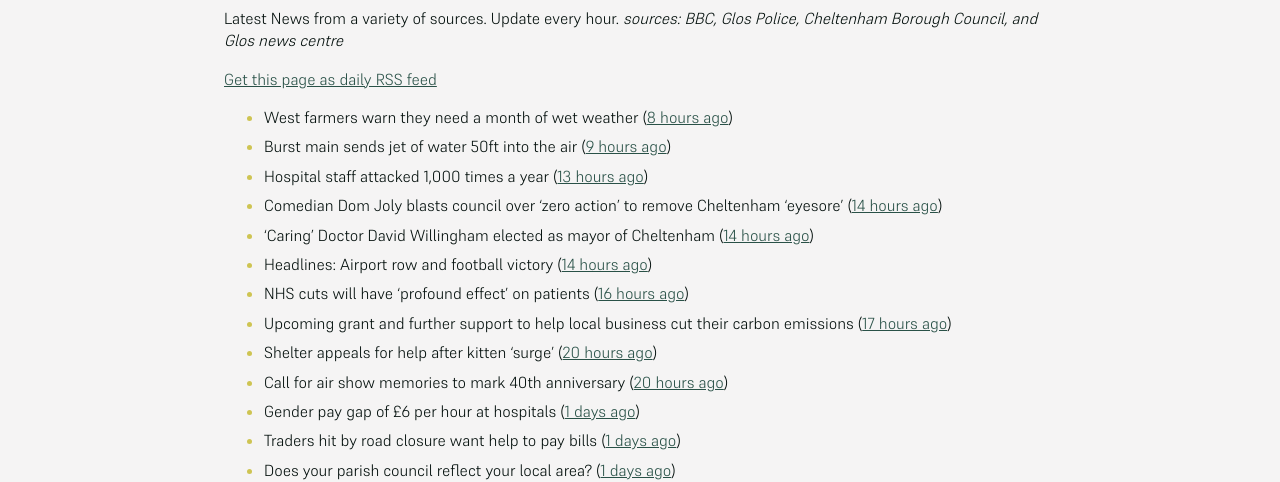
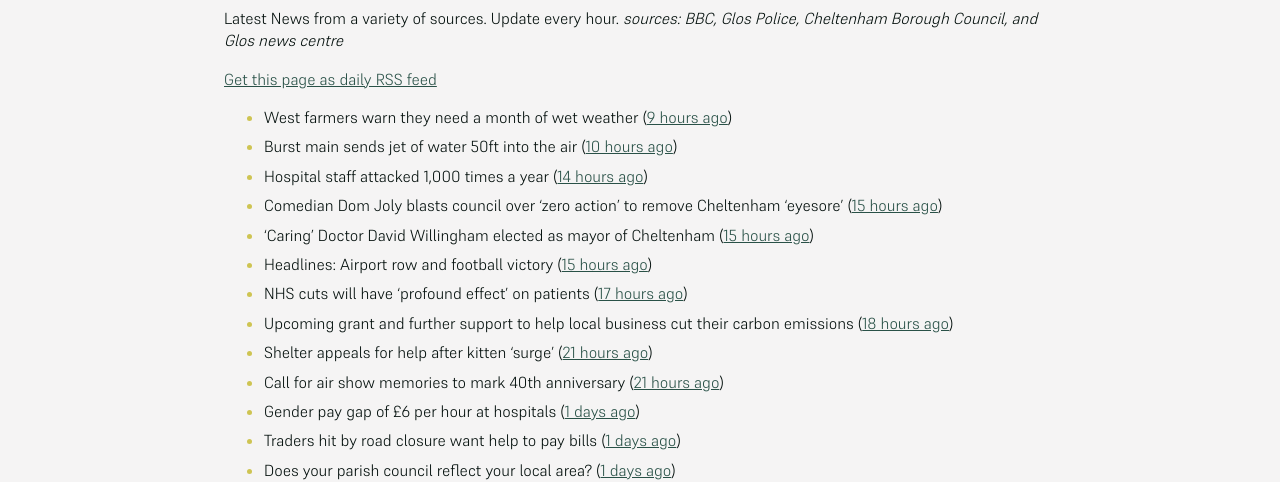
Before and after one commit to mat-0/cheltenham-open-data, a Jekyll site: the page built from _pages/news.md, in a window 1280 px wide. Shown: the part 266-748 px from the top of the page. Built offline with Jekyll 4.4.1, drawn with Linux system fonts in a browser that asks for light colours.

Commit message:
Updated 2025-05-15 02:26:15

```diff
--- a/_pages/news.md
+++ b/_pages/news.md
@@ -12,16 +12,16 @@ _sources: BBC, Glos Police, Cheltenham Borough Council, and Glos news centre_
 [Get this page as daily RSS feed](/daily.rss)
 
 <!-- news_marker starts -->
-- West farmers warn they need a month of wet weather ([8 hours ago](https://www.bbc.com/news/articles/c331dj5x2kpo))
-- Burst main sends jet of water 50ft into the air ([9 hours ago](https://www.bbc.com/news/articles/cd620lyqqnqo))
-- Hospital staff attacked 1,000 times a year ([13 hours ago](https://www.bbc.com/news/articles/cjdznk3ve87o))
-- Comedian Dom Joly blasts council over ‘zero action’ to remove Cheltenham ‘eyesore’ ([14 hours ago](https://gloucesternewscentre.co.uk/comedian-dom-joly-blasts-council-over-zero-action-to-remove-cheltenham-eyesore/))
-- ‘Caring’ Doctor David Willingham elected as mayor of Cheltenham ([14 hours ago](https://gloucesternewscentre.co.uk/caring-doctor-david-willingham-elected-as-mayor-of-cheltenham/))
-- Headlines: Airport row and football victory ([14 hours ago](https://www.bbc.com/news/articles/c74nx300n4do))
-- NHS cuts will have 'profound effect' on patients ([16 hours ago](https://www.bbc.com/news/articles/cn4gx20mwklo))
-- Upcoming grant and further support to help local business cut their carbon emissions ([17 hours ago](https://www.cheltenham.gov.uk/news/article/3010/upcoming_grant_and_further_support_to_help_local_business_cut_their_carbon_emissions))
-- Shelter appeals for help after kitten 'surge' ([20 hours ago](https://www.bbc.com/news/articles/c0719j13k87o))
-- Call for air show memories to mark 40th anniversary ([20 hours ago](https://www.bbc.com/news/articles/cz703zwv1g2o))
+- West farmers warn they need a month of wet weather ([9 hours ago](https://www.bbc.com/news/articles/c331dj5x2kpo))
+- Burst main sends jet of water 50ft into the air ([10 hours ago](https://www.bbc.com/news/articles/cd620lyqqnqo))
+- Hospital staff attacked 1,000 times a year ([14 hours ago](https://www.bbc.com/news/articles/cjdznk3ve87o))
+- Comedian Dom Joly blasts council over ‘zero action’ to remove Cheltenham ‘eyesore’ ([15 hours ago](https://gloucesternewscentre.co.uk/comedian-dom-joly-blasts-council-over-zero-action-to-remove-cheltenham-eyesore/))
+- ‘Caring’ Doctor David Willingham elected as mayor of Cheltenham ([15 hours ago](https://gloucesternewscentre.co.uk/caring-doctor-david-willingham-elected-as-mayor-of-cheltenham/))
+- Headlines: Airport row and football victory ([15 hours ago](https://www.bbc.com/news/articles/c74nx300n4do))
+- NHS cuts will have 'profound effect' on patients ([17 hours ago](https://www.bbc.com/news/articles/cn4gx20mwklo))
+- Upcoming grant and further support to help local business cut their carbon emissions ([18 hours ago](https://www.cheltenham.gov.uk/news/article/3010/upcoming_grant_and_further_support_to_help_local_business_cut_their_carbon_emissions))
+- Shelter appeals for help after kitten 'surge' ([21 hours ago](https://www.bbc.com/news/articles/c0719j13k87o))
+- Call for air show memories to mark 40th anniversary ([21 hours ago](https://www.bbc.com/news/articles/cz703zwv1g2o))
 - Gender pay gap of £6 per hour at hospitals ([1 days ago](https://www.bbc.com/news/articles/c201nmk4jz6o))
 - Traders hit by road closure want help  to pay bills ([1 days ago](https://www.bbc.com/news/articles/c0lngp091kgo))
 - Does your parish council reflect your local area? ([1 days ago](https://www.cheltenham.gov.uk/news/article/3009/does_your_parish_council_reflect_your_local_area))
```
Also changed, not shown: _data/flood.json (+5 -69 lines), index.md (+5 -5 lines).
